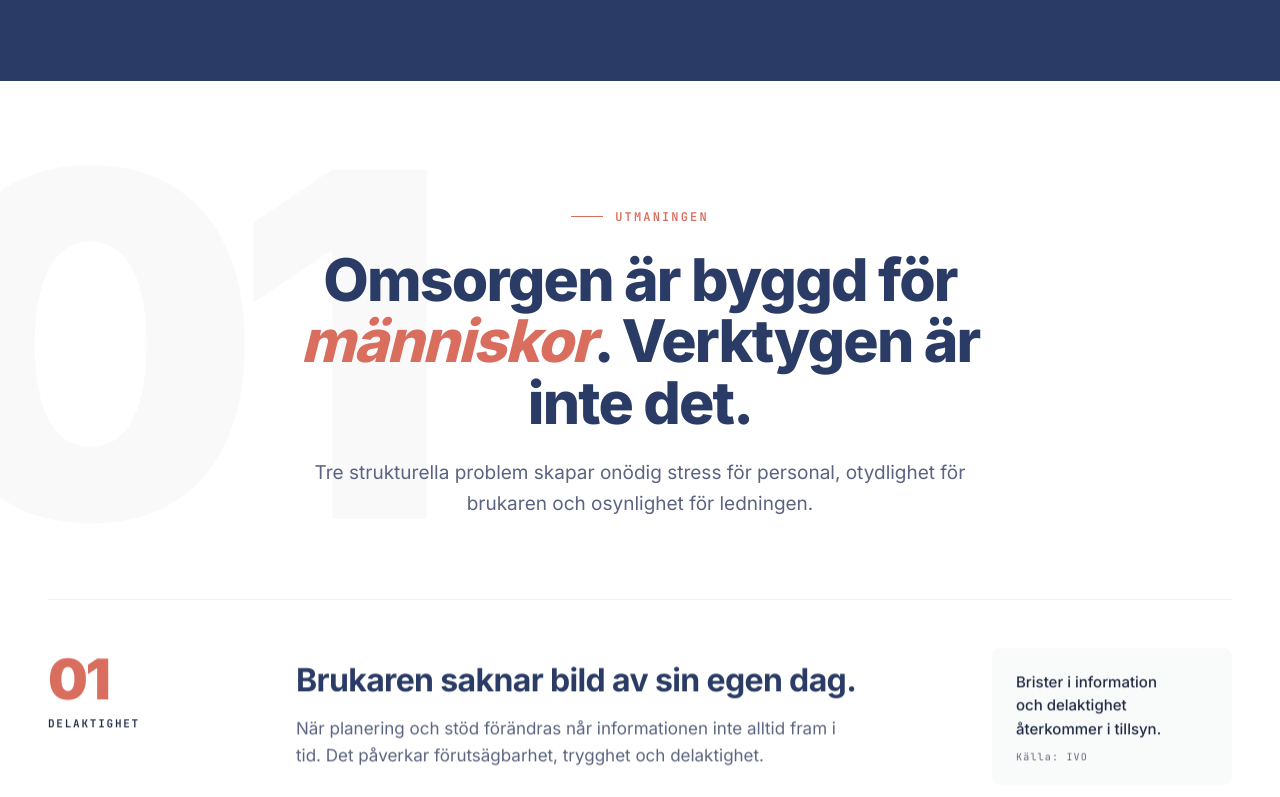
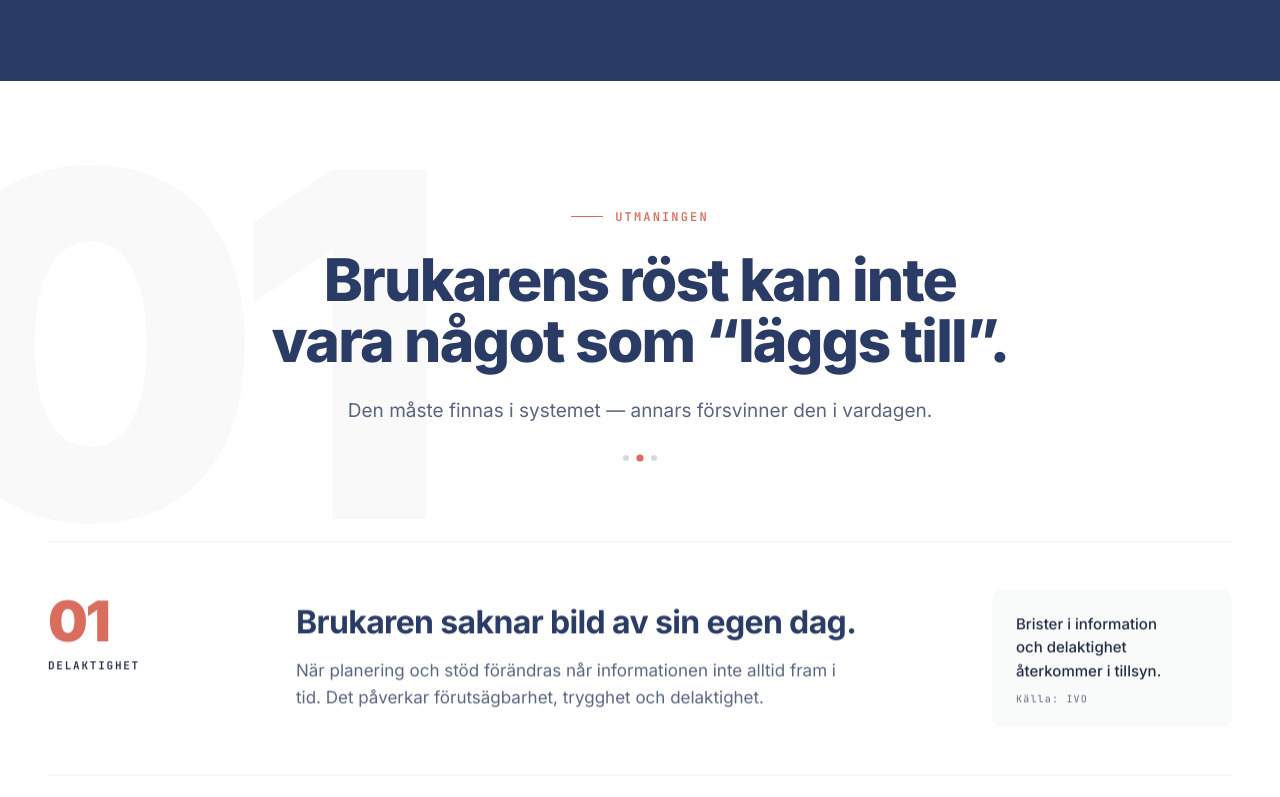
Before and after one commit to Aemadsaloum/avivocare-website-clean, a Next.js app: page / in a window 1280 px wide. Shown: the part 807-1604 px from the top of the page. Built offline with nearby package versions, Linux system fonts and the light colour scheme.

Commit message:
add challenge headline carousel

```diff
--- a/components/Challenges.tsx
+++ b/components/Challenges.tsx
@@ -1,7 +1,32 @@
 'use client';
 
-import { useRef, useEffect } from 'react';
+import { useRef, useEffect, useState } from 'react';
 import React from 'react';
+
+const slides: { headline: React.ReactNode; lede: React.ReactNode }[] = [
+  {
+    headline: (
+      <>
+        Omsorgen är byggd för<br />
+        <span className="accent-italic">människor</span>. Verktygen är inte det.
+      </>
+    ),
+    lede: (
+      <>
+        Tre strukturella problem skapar onödig stress för personal, otydlighet
+        för brukaren och osynlighet för ledningen.
+      </>
+    ),
+  },
+  {
+    headline: <>Brukarens röst kan inte vara något som &ldquo;läggs till&rdquo;.</>,
+    lede: <>Den måste finnas i systemet — annars försvinner den i vardagen.</>,
+  },
+  {
+    headline: <>Arbetsmiljö avgörs inte i policys.</>,
+    lede: <>Den avgörs i mötet mellan behov och bemanning — varje dag.</>,
+  },
+];
 
 const items = [
   {
@@ -32,6 +57,8 @@ const items = [
 
 export default function Challenges() {
   const sectionRef = useRef<HTMLElement>(null);
+  const [slideIdx, setSlideIdx] = useState(0);
+  const [slideVisible, setSlideVisible] = useState(true);
 
   useEffect(() => {
     const root = sectionRef.current;
@@ -52,6 +79,22 @@ export default function Challenges() {
     return () => io.disconnect();
   }, []);
 
+  // Auto-rotate the headline/intro slide every 5s with a soft fade
+  useEffect(() => {
+    let fadeTimeout: ReturnType<typeof setTimeout> | undefined;
+    const interval = setInterval(() => {
+      setSlideVisible(false);
+      fadeTimeout = setTimeout(() => {
+        setSlideIdx((i) => (i + 1) % slides.length);
+        setSlideVisible(true);
+      }, 360);
+    }, 5000);
+    return () => {
+      clearInterval(interval);
+      if (fadeTimeout) clearTimeout(fadeTimeout);
+    };
+  }, []);
+
   return (
     <section className="section ch-section" id="utmaningar" ref={sectionRef}>
       <div className="ch-bg-num" aria-hidden="true">01</div>
@@ -62,14 +105,18 @@ export default function Challenges() {
             <span className="ch-eyebrow-line" />
             <span>UTMANINGEN</span>
           </div>
-          <h2 className="ch-headline">
-            Omsorgen är byggd för<br />
-            <span className="accent-italic">människor</span>. Verktygen är inte det.
-          </h2>
-          <p className="ch-lede">
-            Tre strukturella problem skapar onödig stress för personal, otydlighet
-            för brukaren och osynlighet för ledningen.
-          </p>
+          <div className={`ch-slide${slideVisible ? '' : ' ch-slide--hidden'}`}>
+            <h2 className="ch-headline">{slides[slideIdx].headline}</h2>
+            <p className="ch-lede">{slides[slideIdx].lede}</p>
+          </div>
+          <div className="ch-slide-dots" aria-hidden="true">
+            {slides.map((_, i) => (
+              <span
+                key={i}
+                className={`ch-slide-dot${i === slideIdx ? ' is-active' : ''}`}
+              />
+            ))}
+          </div>
         </header>
 
         <div className="ch-list">
@@ -172,6 +219,38 @@ export default function Challenges() {
         .ch-row.ch-row-fx .ch-stat-source {
           margin-top: 0;
         }
+
+        /* Headline/intro slide rotator — soft fade */
+        .ch-slide {
+          transition: opacity 360ms ease, transform 360ms ease;
+          opacity: 1;
+          transform: translateY(0);
+        }
+        .ch-slide.ch-slide--hidden {
+          opacity: 0;
+          transform: translateY(6px);
+        }
+        @media (prefers-reduced-motion: reduce) {
+          .ch-slide { transition: opacity 200ms ease; transform: none; }
+          .ch-slide.ch-slide--hidden { transform: none; }
+        }
+        .ch-slide-dots {
+          display: flex;
+          gap: 8px;
+          justify-content: center;
+          margin-top: 28px;
+        }
+        .ch-slide-dot {
+          width: 6px;
+          height: 6px;
+          border-radius: 50%;
+          background: rgba(31,42,68,0.18);
+          transition: background 360ms ease, transform 360ms ease;
+        }
+        .ch-slide-dot.is-active {
+          background: var(--coral);
+          transform: scale(1.2);
+        }
       `}</style>
     </section>
   );
--- a/components/HeroEditorial.tsx
+++ b/components/HeroEditorial.tsx
@@ -6,7 +6,7 @@ export default function HeroEditorial() {
       <div className="container">
         <div className="he-grid">
           <div className="he-copy">
-            <span className="eyebrow on-dark">VI BYGGER NÄSTA GENERATIONS LSS-STÖD</span>
+            <span className="eyebrow on-dark">VI BYGGER NÄSTA GENERATIONS DIGITALA VERKTYG</span>
             <h1 className="he-headline">
               <span className="he-italic">Rutina</span> samlar<br />
               det dagliga arbetet<br />
```
